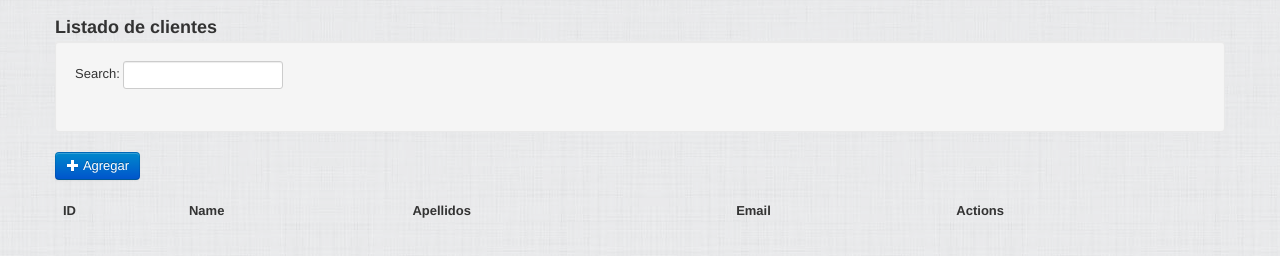
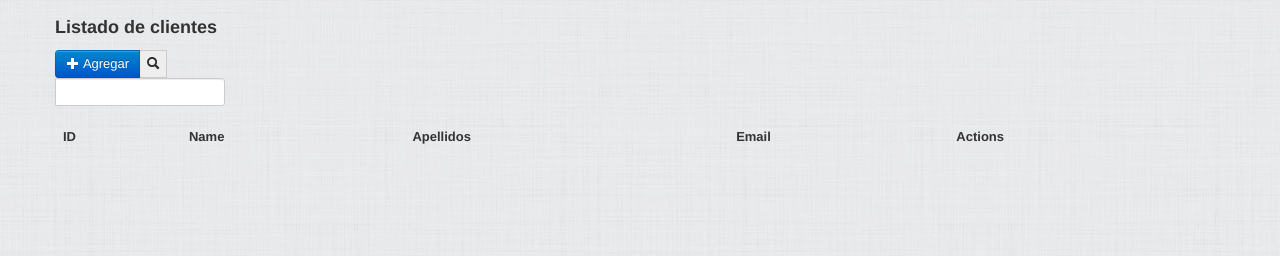
Before and after one commit to ialtamirano/ventitas-api, a plain HTML site: page public/app/index.html at #/clientes in a window 1280 px wide. Shown: the part 46-302 px from the top of the page. Drawn offline with Linux system fonts and the light colour scheme; no server answers.

Commit message:
Update master

```diff
--- a/public/app/partials/clientes.html
+++ b/public/app/partials/clientes.html
@@ -2,21 +2,14 @@
 
 <h3>Listado de clientes</h3>
 
-<div class="well form-search">
 
-    <form class="form-inline">
-
-
-     <label> Search: <input type="text" class="input-medium search-query" ng-model="query"> </label>
-
-
-    </form>
-
-</div>
 
 <div class="btn-toolbar">
   <div class="btn-group">
        <a class="btn btn-primary" href="#/clientes/new/"><i class="icon-plus icon-white"></i> Agregar</a>
+       <div class="input-prepend">
+              <span class="add-on"><i class="icon-search"></i></span><input class="span2" id="inputIcon" type="text" ng-model="query">
+            </div>
   </div>
 </div>
 
```
